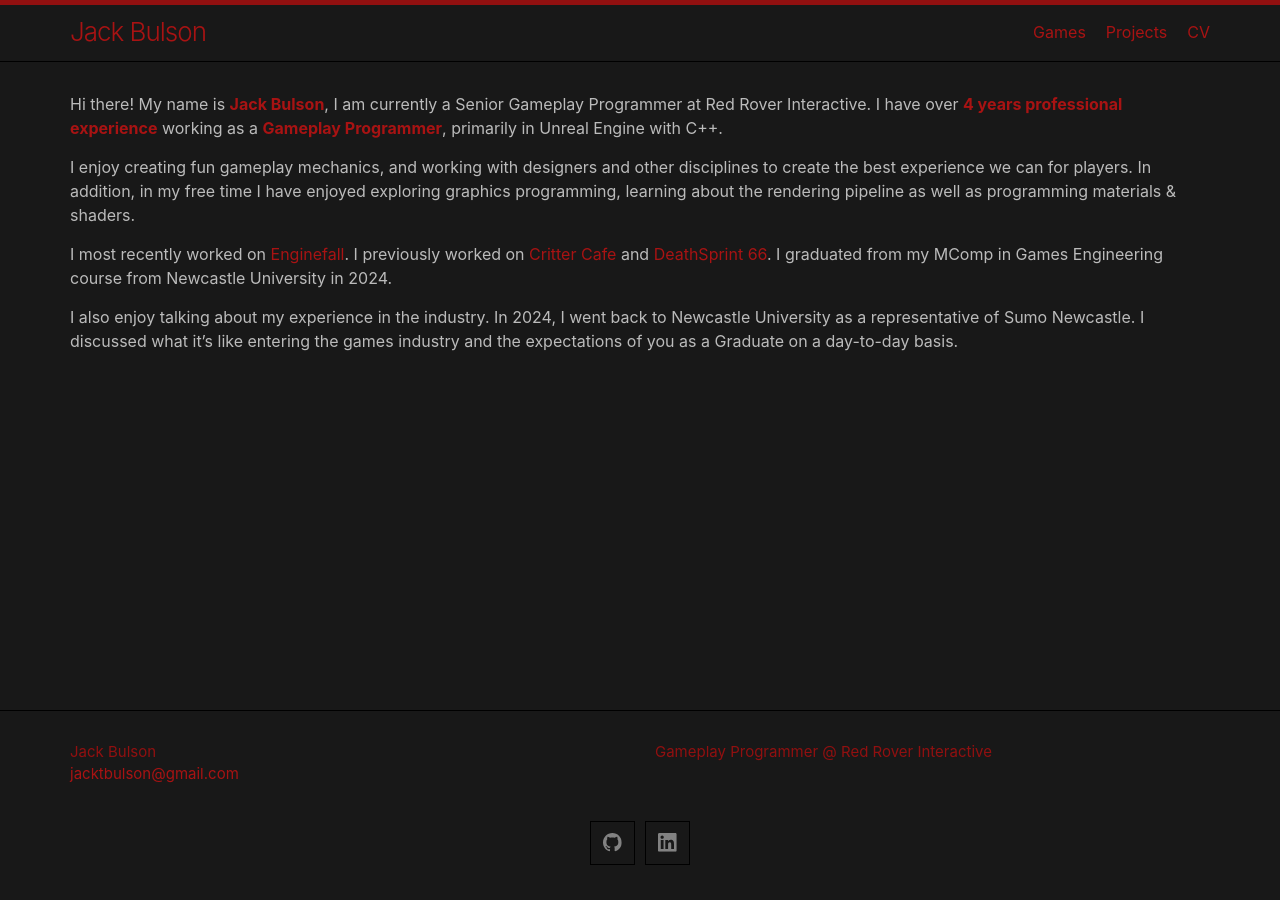
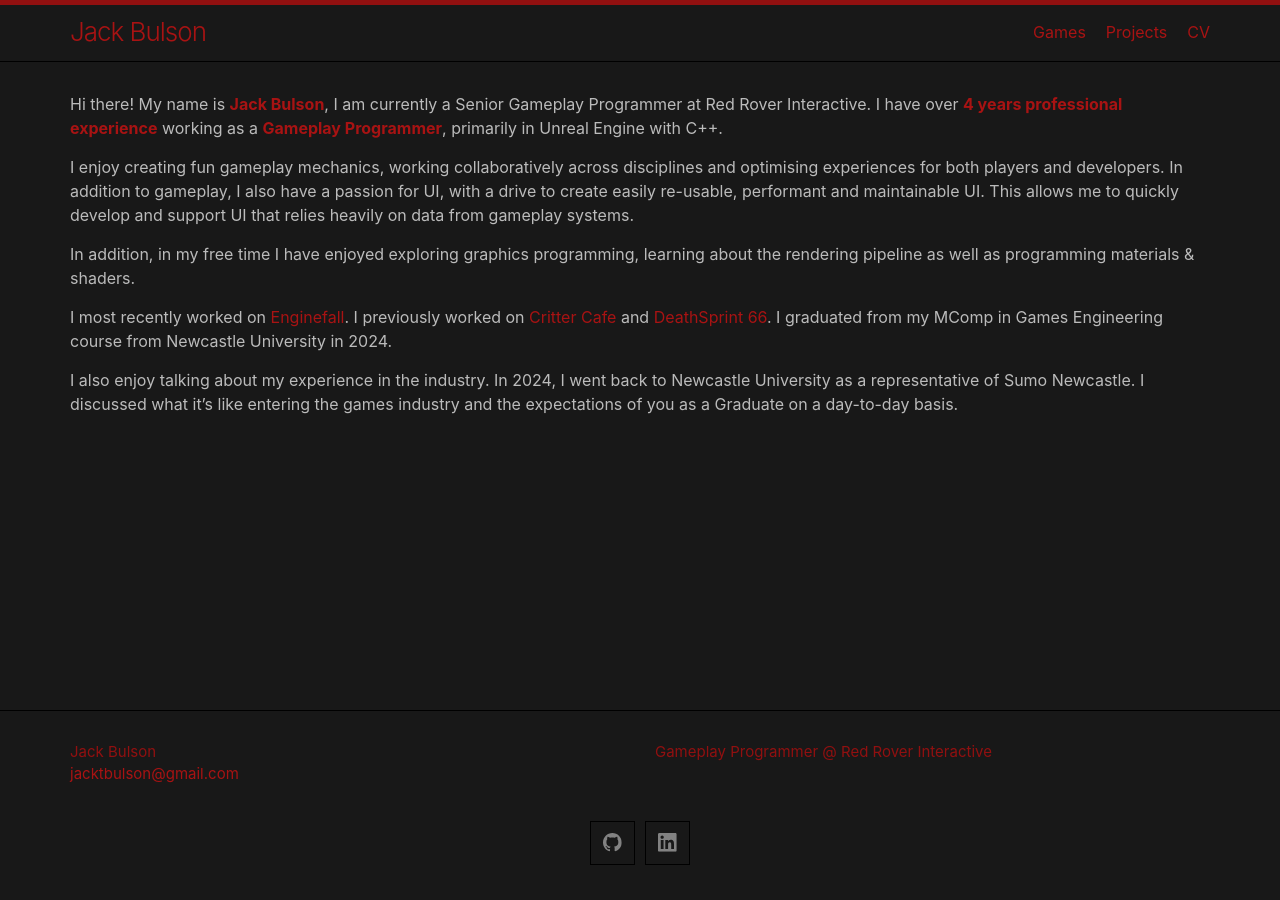
Before and after one commit to BulsonJ/personal_website, a Jekyll site: the page built from index.md, in a window 1280 px wide. Built offline with Jekyll 4.4.1, drawn with Linux system fonts in a browser that asks for light colours.

Commit message:
Update index.md

```diff
--- a/index.md
+++ b/index.md
@@ -4,7 +4,9 @@
 
 Hi there! My name is **Jack Bulson**, I am currently a Senior Gameplay Programmer at Red Rover Interactive. I have over **4 years professional experience** working as a **Gameplay Programmer**, primarily in Unreal Engine with C++.
 
-I enjoy creating fun gameplay mechanics, and working with designers and other disciplines to create the best experience we can for players. In addition, in my free time I have enjoyed exploring graphics programming, learning about the rendering pipeline as well as programming materials & shaders.
+I enjoy creating fun gameplay mechanics, working collaboratively across disciplines and optimising experiences for both players and developers. In addition to gameplay, I also have a passion for UI, with a drive to create easily re-usable, performant and maintainable UI. This allows me to quickly develop and support UI that relies heavily on data from gameplay systems.
+
+In addition, in my free time I have enjoyed exploring graphics programming, learning about the rendering pipeline as well as programming materials & shaders.
 
 I most recently worked on [Enginefall]({% post_url 2025-04-15-enginefall %}). I previously worked on [Critter Cafe]({% post_url 2024-02-02-critter-cafe %}) and [DeathSprint 66]({% post_url 2023-02-01-deathsprint %}). I graduated from my MComp in Games Engineering course from Newcastle University in 2024.
 
```
